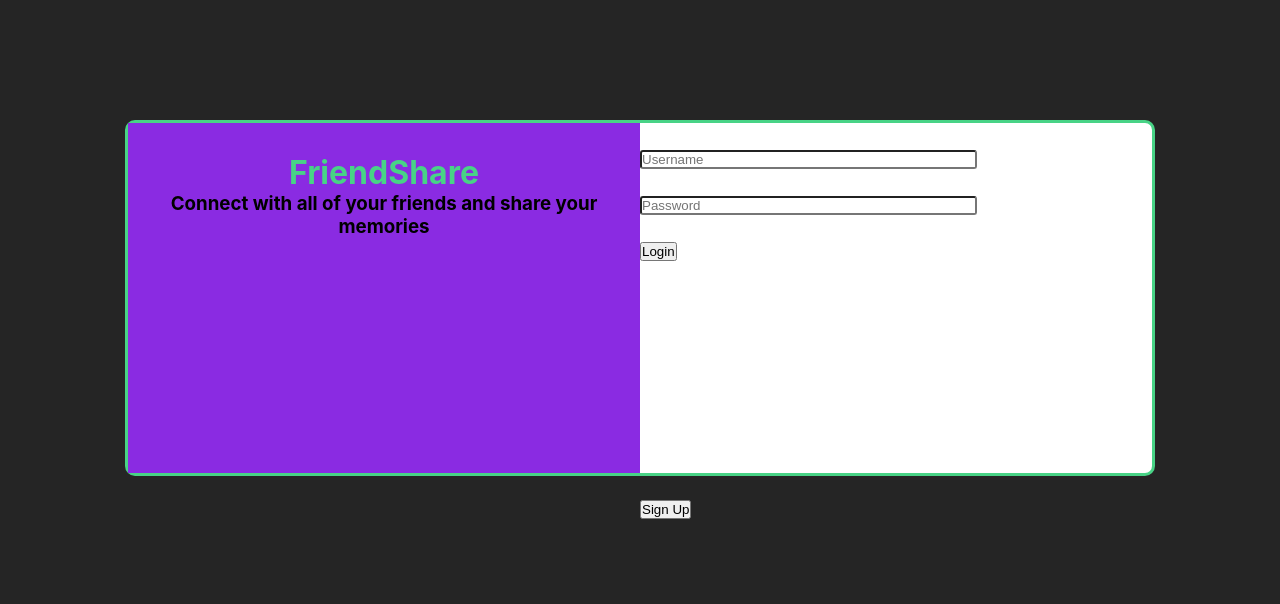
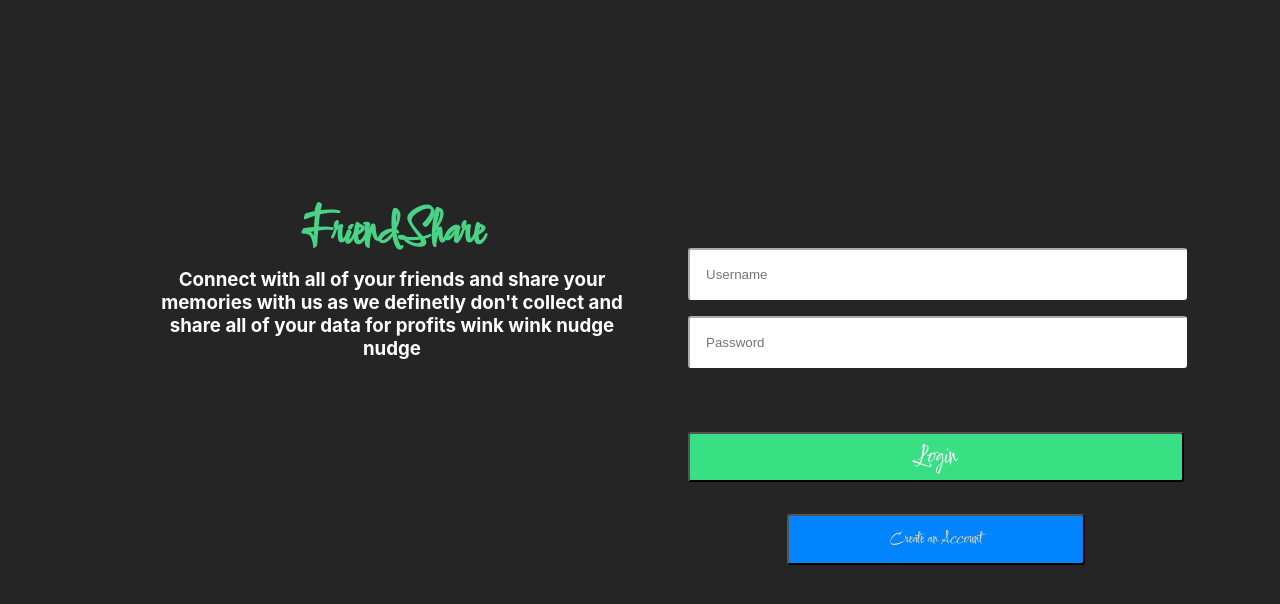
Before and after one commit to mnmr1996develop/FriendShare, a React (Create React App) app in the folder src/main/frontend/: page / in a window 1280 px wide. Shown: the top 604 px of the page. Built offline with nearby package versions, Linux system fonts and the light colour scheme.

Commit message:
continuing styling

```diff
--- a/src/main/frontend/src/App.css
+++ b/src/main/frontend/src/App.css
@@ -1,13 +1,13 @@
-*{
+* {
     margin: 0;
     padding: 0;
 }
 
 body {
-    background-color: #252525
+    background-color: #252525;
 }
 
-.Router{
+.Router {
     top: 0;
     position: sticky;
 }
--- a/src/main/frontend/src/Pages/Login.jsx
+++ b/src/main/frontend/src/Pages/Login.jsx
@@ -2,7 +2,6 @@ import React, { useContext } from "react";
 import { useState } from "react/cjs/react.development";
 import "../Resources/Styles/Pages/Login.css";
 import { useNavigate } from "react-router-dom";
-import UserService from "../Services/UserService";
 import AuthContext from "../Context/AuthContext";
 
 function Login() {
@@ -30,17 +29,23 @@ function Login() {
         <div className="login-page">
             <div className="login-element">
                 <div className="login-text">
+                    <div>
                         <h1>FriendShare</h1>
                         <h3>
-                        Connect with all of your friends and share your memories
+                            Connect with all of your friends and share your
+                            memories with us as we definetly don't collect and
+                            share all of your data for profits wink wink nudge
+                            nudge
                         </h3>
+                    </div>
                 </div>
                 <div className="login-functions">
                     {loginFail && (
-                        <div>
-                            <h1>Invalid</h1>
+                        <div className="failure">
+                            <h1>Bad Username Or Password</h1>
                         </div>
                     )}
+                    <div className="form">
                         <form className="login-inputs" onSubmit={handleSubmit}>
                             <div className="login-input">
                                 <input
@@ -71,12 +76,13 @@ function Login() {
                                 />
                             </div>
 
-                        <div className="login-input">
+                            <div className="login-button">
                                 <button>Login</button>
                             </div>
                         </form>
-                    <div className="">
-                        <button onClick={routeChange}> Sign Up</button>
+                    </div>
+                    <div className="signup-button">
+                        <button onClick={routeChange}> Create an Account</button>
                     </div>
                 </div>
             </div>
--- a/src/main/frontend/src/Resources/Styles/Components/Navbar.css
+++ b/src/main/frontend/src/Resources/Styles/Components/Navbar.css
@@ -1,3 +1,6 @@
+@import url('https://fonts.googleapis.com/css2?family=Comforter&display=swap');
+
+
 .navbar {
     top: 0;
     display: flex;
@@ -32,6 +35,7 @@
 .nav-logo {
     text-decoration: none;
     color: rgb(72, 211, 134);
+    font-family: 'Comforter', cursive;
 }
 
 .search {
@@ -127,6 +131,7 @@ form {
     padding: 0.5rem 0.75rem;
     height: 100%;
     border-bottom: 3px solid transparent;
+    font-family: 'Comforter', cursive;
 }
 
 @media only screen and (max-width: 990px) {
--- a/src/main/frontend/src/Resources/Styles/Pages/Login.css
+++ b/src/main/frontend/src/Resources/Styles/Pages/Login.css
@@ -1,65 +1,118 @@
+@import url('https://fonts.googleapis.com/css2?family=Comforter&family=Oswald&display=swap');
+
 .login-page {
-    height: 93vh;
+    height: 100vh;
+
     display: flex;
     justify-content: center;
 }
 
 .login-element {
-    width: 80%;
     margin-top: 120px;
-    height: 350px;
-    background-color: white;
+    height: 500px;
+
     display: flex;
     color: rgb(72, 211, 134);
     border-radius: 10px;
     border-width: 3px;
-    border-color: rgb(72, 211, 134);
-    border-style: solid;
+    padding: 2em 6em;
 }
 
 .login-text {
     width: 50%;
     display: inline;
     text-align: center;
-    padding-top: 30px;
-    background-color: blueviolet;
+    padding: 3rem;
+}
+
+.login-text h1 {
+    font-family: "Comforter", cursive;
+    font-size: 3rem;
 }
 
 .login-text h3 {
-    color: black;
+    color: white;
 }
 
 .login-functions {
     width: 50%;
-
     display: block;
     justify-content: center;
 }
 
-.login-inputs {
-    display: block;
-    width: 65%;
+.failure {
+    background-color: red;
+    text-align: center;
+    padding: 0.5rem;
+    border-radius: 0.2rem;
 }
 
-.login-input {
-    margin-top: 25px;
+.signup-button {
+    padding-top: 2rem;
+    text-align: center;
+
+}
+
+.signup-button button{
+    color: wheat;
+    background-color: rgb(0, 132, 255);
+    width: 60%;
+    padding: .75rem 0;
+    font-size: medium;
+    font-family: "Comforter", cursive;
+    border-radius: .2rem;
+}
+
+.login-inputs {
+    margin-top: 4rem;
+    display: block;
+    height: 40%;
+    padding-top: 1rem;
     width: 100%;
 }
 
-.login-input input {
-    width: 100%;
-
-    border-radius: 3px;
+.login-button {
+    padding-top: 4rem;
+    text-align: center;
 }
 
-@media screen and (max-width: 600px) {
+.login-button button {
+    font-family: "Comforter", cursive;
+    background-color: rgb(56, 223, 131);
+    color: white;
+    font-size: 1.6rem;
+    width: 100%;
+    padding: 0.3rem;
+    border-radius: 0.2rem;
+}
+
+.login-input input {
+    margin-top: 1rem;
+    width: 96.5%;
+    height: 3rem;
+    padding-left: 1rem;
+    border-radius: 0.2rem;
+    border-color: white;
+}
+
+.login-input input:focus {
+    outline: 1.5px solid rgb(72, 211, 134);
+}
+
+@media screen and (max-width: 768px) {
     .login-element {
-        display: inline;
-        background-color: blanchedalmond;
+        display: block;
+        margin-top: 0;
     }
 
-    .login-text {
-        background-color: blue;
+    .login-functions{
+        padding-top: 0;
+        width: 100%;
+
+    }
+
+    /* .login-text {
+
         display: block;
         height: 50%;
         width: 100%;
@@ -69,5 +122,5 @@
         background-color: blue;
         height: 50%;
         width: 100%;
-    }
+    } */
 }
```
Also changed, not shown: src/main/frontend/src/App.js (+9 -12 lines), src/main/frontend/src/Components/RegistrationForm.jsx (+27 -7 lines). Lines whose indentation alone changed are shown as unchanged.
